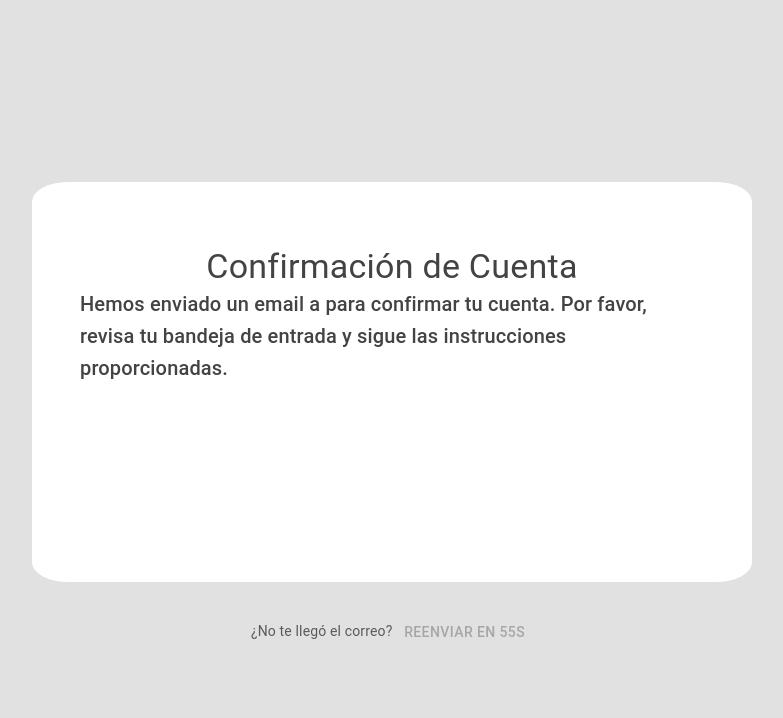
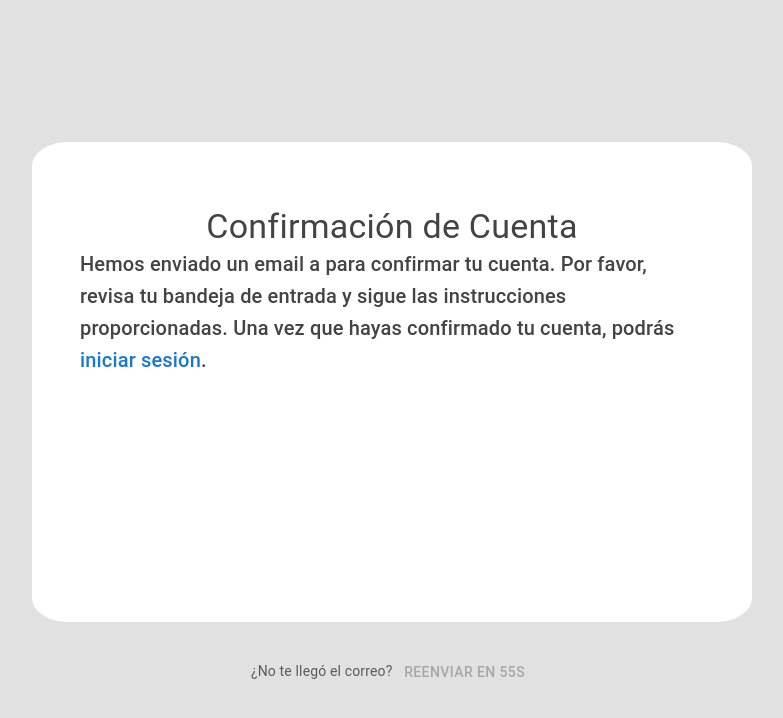
Before and after one commit to pablobernalmoreno/teseracto, a Next.js app: page /account_confirmation in a window 1280 px wide. Shown: the top 718 px of the page, without its empty margins (248-1031 px from the left). Built offline with nearby package versions, Linux system fonts and the light colour scheme; no server answers; some icons are missing.

Commit message:
Confirm account

```diff
--- a/src/app/account_confirmation/page.tsx
+++ b/src/app/account_confirmation/page.tsx
@@ -1,5 +1,5 @@
 "use client";
-import { Box, Button, Typography } from "@mui/material";
+import { Box, Button, Link, Typography } from "@mui/material";
 import MarkEmailReadIcon from "@mui/icons-material/MarkEmailRead";
 import React, { useEffect, useState } from "react";
 import "../login/loginStyles.css";
@@ -64,7 +64,8 @@ const page = () => {
         <Typography className="account_confirmation_subtitle" variant="h6">
           Hemos enviado un email a {registeredEmail} para confirmar tu cuenta.
           Por favor, revisa tu bandeja de entrada y sigue las instrucciones
-          proporcionadas.
+          proporcionadas. Una vez que hayas confirmado tu cuenta, podrás {" "}
+          <Link href="/login" underline="hover">iniciar sesión</Link>.
         </Typography>
       </Box>
       <Box textAlign="center">
--- a/src/app/login/loginStyles.css
+++ b/src/app/login/loginStyles.css
@@ -42,7 +42,7 @@
   padding: 3rem;
   background-color: #ffffff;
   width: 45rem;
-  height: 25rem;
+  height: 30rem;
   border-radius: 5%;
   display: flex;
   flex-direction: column;
--- a/src/app/register/page.tsx
+++ b/src/app/register/page.tsx
@@ -4,7 +4,6 @@ import React, { useState } from "react";
 import "../login/loginStyles.css";
 import { User } from "../login/page";
 import supabase from "@/config/supabaseClient";
-import { redirect } from "next/navigation";
 import { encryptData } from "../utils/crypto";
 
 interface NewUser extends User {
@@ -70,7 +69,7 @@ const page = () => {
   return (
     <div className="login_container">
       <Typography className="login_title" variant="h4">
-        Iniciar Sesión
+        Crear Cuenta
       </Typography>
       <Box className="register_form_container">
         <form className="login_form">
```
